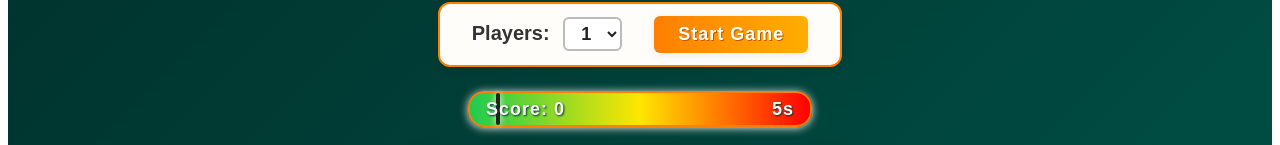
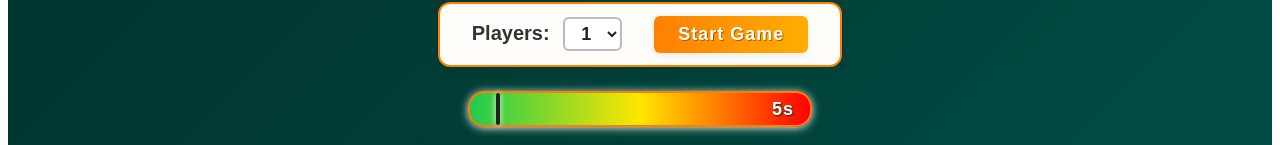
Before and after one commit to alexreid44/memory-game, a React (Vite) app: page / in a window 1280 px wide. Shown: the part 93-238 px from the top of the page. Built offline with nearby package versions, Linux system fonts and the light colour scheme.

Commit message:
Empty gradient bar

```diff
--- a/src/App.jsx
+++ b/src/App.jsx
@@ -192,17 +192,7 @@ export default function App() {
               transition: 'left 1s linear',
               zIndex: 2,
             }} />
-            {/* Score label */}
-            <span style={{
-              position: 'absolute',
-              left: 16,
-              color: '#fff',
-              fontWeight: 900,
-              fontSize: 18,
-              textShadow: '1px 1px 2px #00332d',
-              zIndex: 3,
-              letterSpacing: 1,
-            }}>Score: {scores[0]}</span>
+            {/* Score label removed as requested */}
             {/* Timer label */}
             <span style={{
               position: 'absolute',
```
